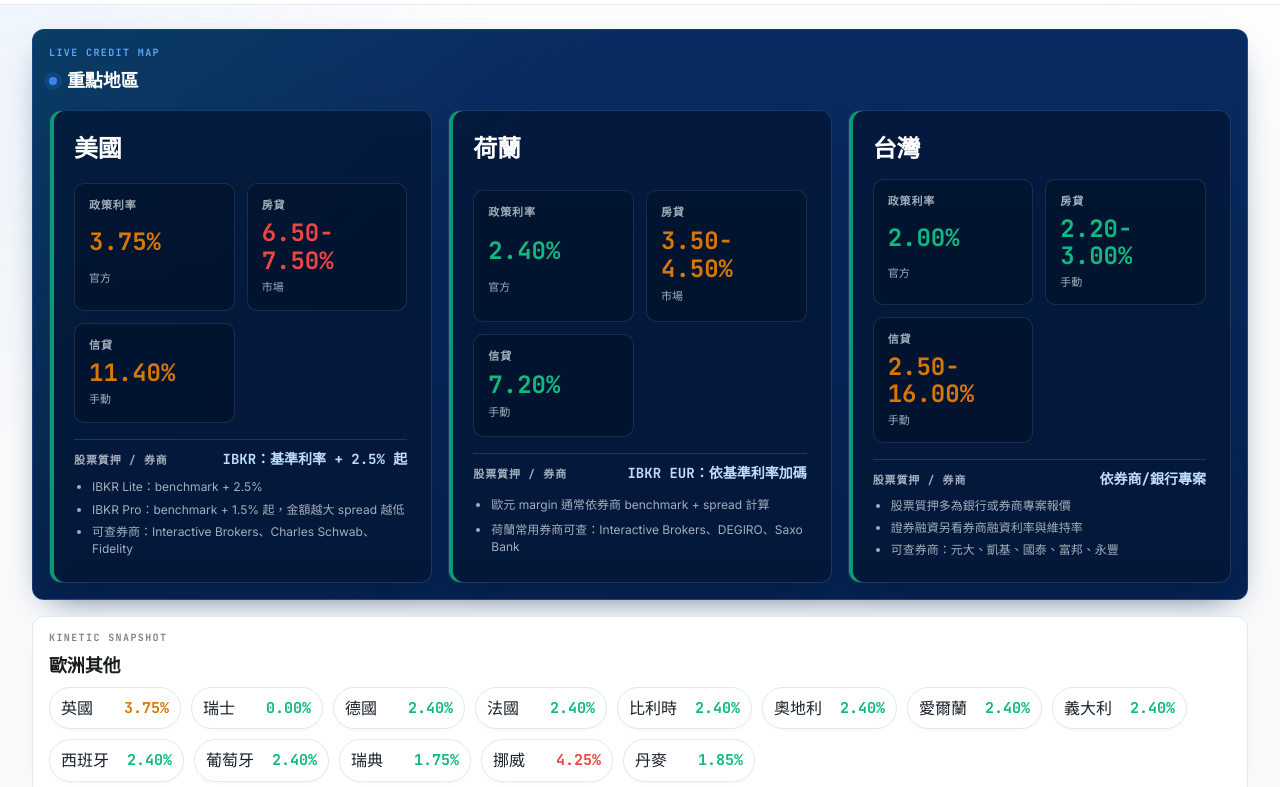
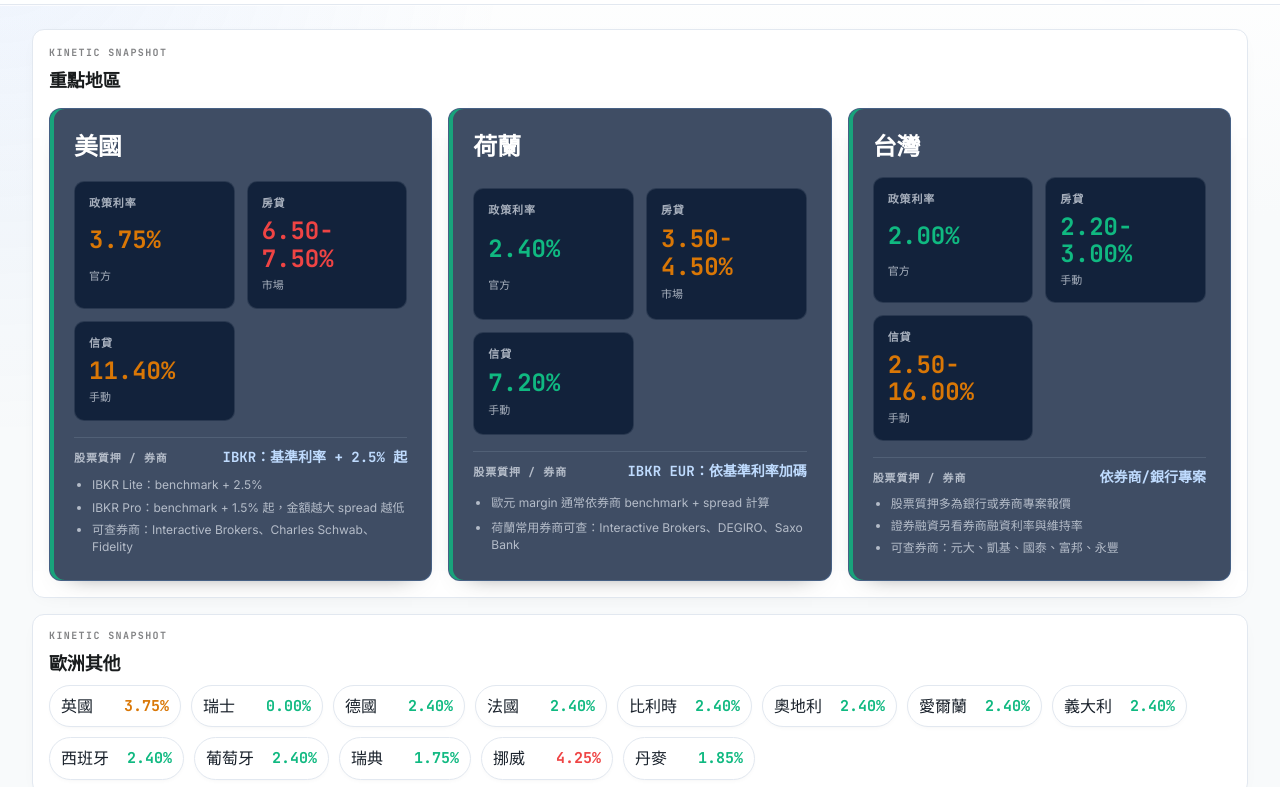
Before and after one commit to chouhsuan1202/interest-rate-dashboard, a website: page public/stitch.html in a window 1280 px wide. Shown: the part 72-859 px from the top of the page. Drawn offline with Linux system fonts and the light colour scheme.

Commit message:
Limit Stitch dark style to primary cards

```diff
--- a/public/stitch.html
+++ b/public/stitch.html
@@ -5,7 +5,7 @@
     <meta name="viewport" content="width=device-width, initial-scale=1">
     <title>全球利率 - Stitch Preview</title>
     <link rel="icon" href="./favicon.svg" type="image/svg+xml">
-    <link rel="stylesheet" href="./styles-stitch.css?v=20260618-dark-primary">
+    <link rel="stylesheet" href="./styles-stitch.css?v=20260618-dark-card">
   </head>
   <body>
     <header class="page-header">
@@ -99,6 +99,6 @@
       </footer>
     </main>
 
-    <script type="module" src="./app.js?v=20260618-dark-primary"></script>
+    <script type="module" src="./app.js?v=20260618-dark-card"></script>
   </body>
 </html>
--- a/public/styles-stitch.css
+++ b/public/styles-stitch.css
@@ -139,37 +139,22 @@
 }
 
 .primary-overview {
-  border-color: rgba(59, 130, 246, 0.28);
-  background:
-    linear-gradient(135deg, rgba(16, 185, 129, 0.12) 0, transparent 26rem),
-    linear-gradient(180deg, #092b61 0%, #06214d 100%);
-  box-shadow: 0 12px 34px -18px rgba(6, 33, 77, 0.75);
+  border-color: var(--kl-border);
+  background: rgba(255, 255, 255, 0.98);
+  box-shadow: var(--kl-shadow);
 }
 
 .primary-overview .section-heading {
-  align-items: center;
-  margin-bottom: 18px;
+  margin-bottom: 16px;
 }
 
 .primary-overview .section-heading::before {
-  content: "live credit map";
-  color: #60a5fa;
+  content: "Kinetic snapshot";
+  color: var(--kl-muted-soft);
 }
 
 .primary-overview h2 {
-  color: #ffffff;
-}
-
-.primary-overview h2::before {
-  content: "";
-  display: inline-block;
-  width: 8px;
-  height: 8px;
-  margin-right: 10px;
-  border-radius: 999px;
-  background: #3b82f6;
-  box-shadow: 0 0 0 5px rgba(59, 130, 246, 0.16);
-  vertical-align: 2px;
+  color: var(--kl-text);
 }
 
 .primary-card {
```
